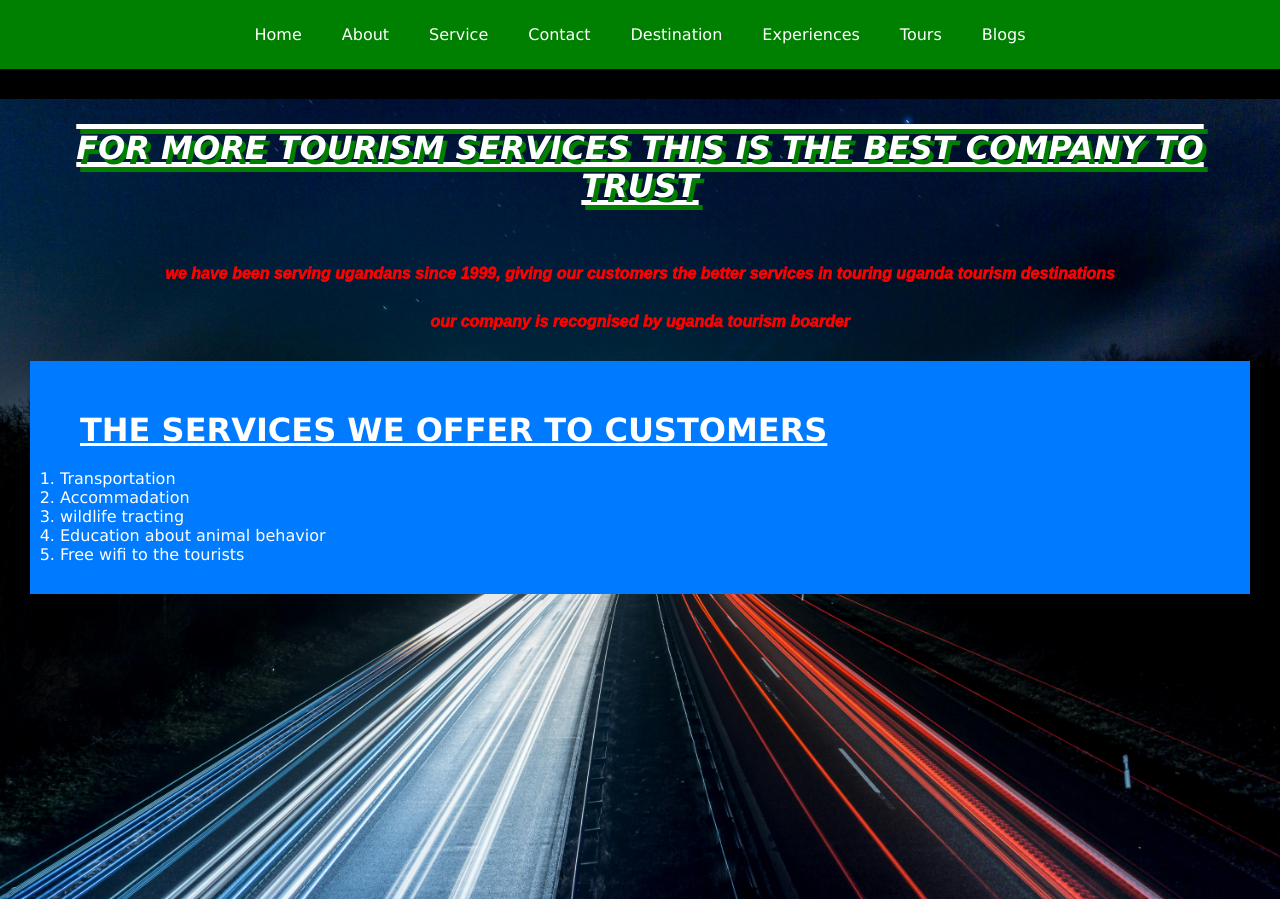
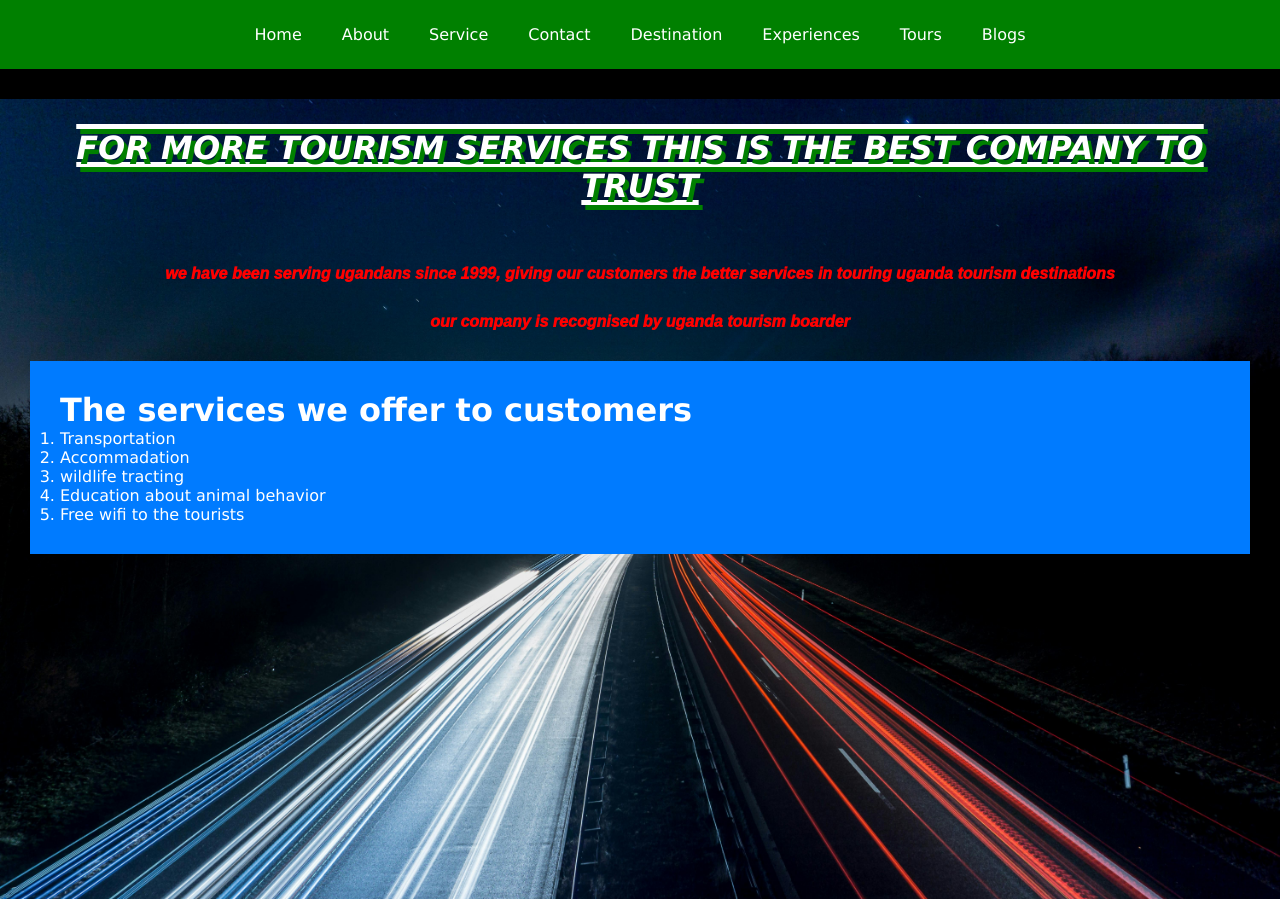
Before and after one commit to Tumumanye-Nelson/ReactFirstApp, a React (Vite) app: page /about in a window 1280 px wide. Built offline with nearby package versions, Linux system fonts and the light colour scheme.

Commit message:
added  css

```diff
--- a/src/index.css
+++ b/src/index.css
@@ -210,16 +210,7 @@
     margin: 30px;
     background-color: #007bff;
 }
-.h3{
-    text-align: left;
-    color: white;
-    text-transform: uppercase;
-    font-family: Verdana, Geneva, Tahoma, sans-serif;
-    font-weight: bold;
-    text-decoration-line: underline;
-    margin: 20px;
-
-}
+
 .ol li{
     color:white;
     font-family: Verdana, Geneva, Tahoma, sans-serif;
@@ -655,16 +646,7 @@ body {
         margin: 30px;
         background-color: #007bff;
     }
-    .h3{
-        text-align: left;
-        color: white;
-        text-transform: uppercase;
-        font-family: Verdana, Geneva, Tahoma, sans-serif;
-        font-weight: bold;
-        text-decoration-line: underline;
-        margin: 20px;
-
-    }
+
     .ol li{
         color:white;
         font-family: Verdana, Geneva, Tahoma, sans-serif;
@@ -1092,6 +1074,7 @@ body {
             font-size: 2rem;
         }
 
+
         .highlights ul,
         .services ul {
             max-width: 100%; /* Adjust for smaller screens */
@@ -1285,6 +1268,7 @@ body {
         background-size: cover;
         height: 100vh;
         color: white;
+        width: 100%;
     }
     .h1about{
         padding: 30px;
@@ -1328,8 +1312,11 @@ body {
         text-transform: uppercase;
         font-family: Verdana, Geneva, Tahoma, sans-serif;
         font-weight: bold;
-        text-decoration-line: underline;
         margin: 20px;
+        text-align: left;
+        padding: 25px;
+        margin: 25px;
+
 
     }
     .ol li{
@@ -1396,7 +1383,6 @@ body {
         min-height: 100vh;
         margin: 0;
         font-family: sans-serif;
-        background-color: #f0f0f0; /* Add a light page background */
     }
 
 
@@ -1627,6 +1613,9 @@ body {
         background-color: #333; /* Darker grey for input background */
         color: #fff; /* White text */
     }
+    .h3{
+
+    }
 
     .contact-form input::placeholder, .contact-form textarea::placeholder {
         color: #aaa; /* Light grey placeholder text */
```
